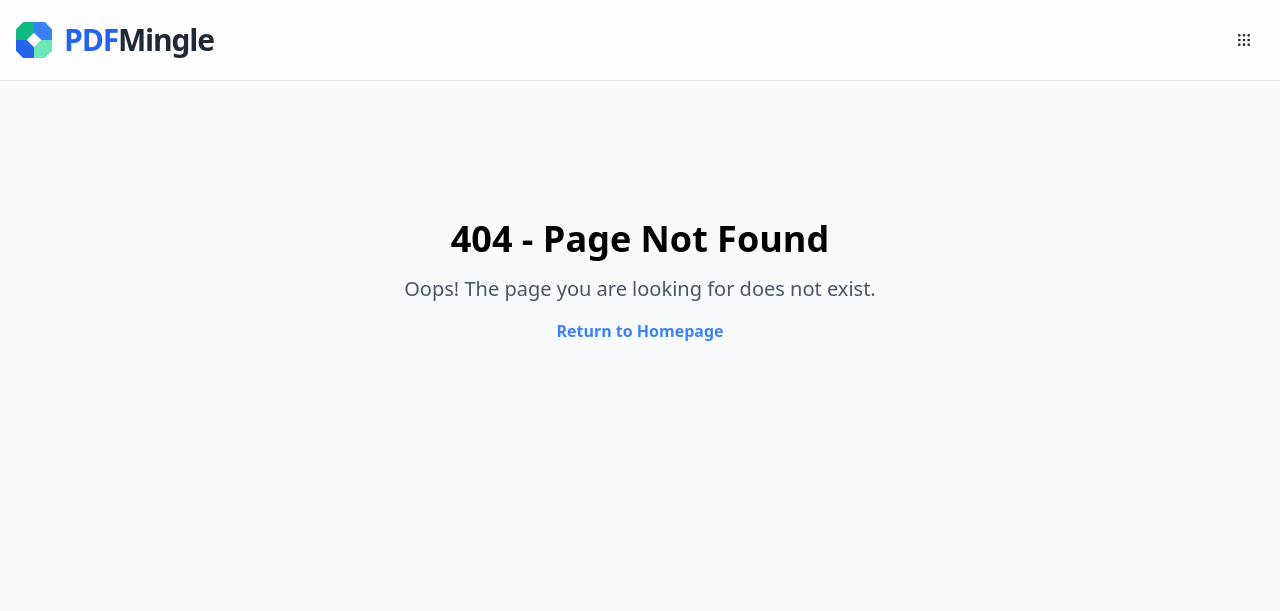
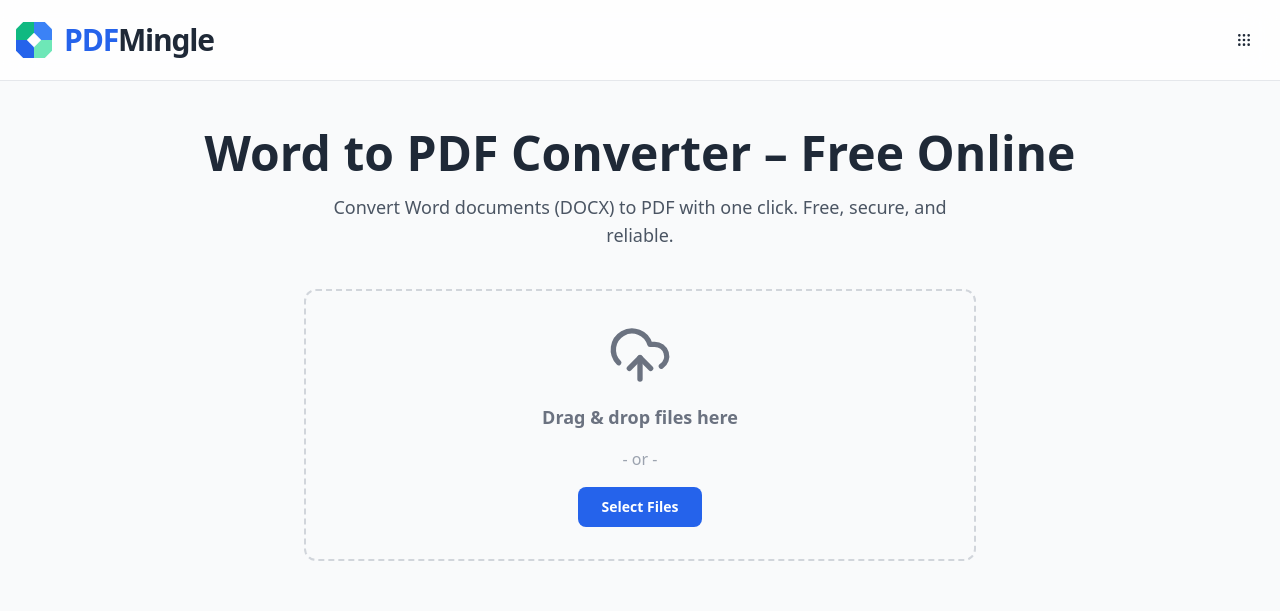
Before and after one commit to widhia-solanki/Pdfmingle, a Next.js app: page /word-to-pdf in a window 1280 px wide. Before the commit this address had no page. Shown: the top 611 px of the page. Built offline with nearby package versions, Linux system fonts and the light colour scheme.

Commit message:
Create word-to-pdf.tsx

```diff
--- /dev/null
+++ b/src/pages/word-to-pdf.tsx
@@ -0,0 +1,135 @@
+// src/pages/word-to-pdf.tsx
+
+import React, { useState, useCallback } from 'react';
+import { NextPage } from 'next';
+import { NextSeo } from 'next-seo';
+import { ToolUploader } from '@/components/ToolUploader';
+import { ToolProcessor } from '@/components/ToolProcessor';
+import { ToolDownloader } from '@/components/ToolDownloader';
+import { Button } from '@/components/ui/button';
+import { tools } from '@/constants/tools';
+import { useToast } from '@/hooks/use-toast';
+
+type Status = 'idle' | 'processing' | 'success' | 'error';
+
+const WordToPdfPage: NextPage = () => {
+  const tool = tools['word-to-pdf'];
+  const { toast } = useToast();
+
+  const [file, setFile] = useState<File | null>(null);
+  const [status, setStatus] = useState<Status>('idle');
+  const [error, setError] = useState<string | null>(null);
+  const [downloadUrl, setDownloadUrl] = useState<string>('');
+  const [processedFileName, setProcessedFileName] = useState('');
+
+  const handleFileSelected = (files: File[]) => {
+    if (files.length > 0) {
+      setFile(files[0]);
+    } else {
+      setFile(null);
+    }
+  };
+
+  const handleProcess = async () => {
+    if (!file) {
+      setError('Please select a Word document to convert.');
+      return;
+    }
+    setStatus('processing');
+    setError(null);
+
+    const formData = new FormData();
+    formData.append('file', file);
+
+    try {
+      const apiBaseUrl = process.env.NEXT_PUBLIC_API_URL || 'https://pdfmingle-backend.onrender.com';
+      const response = await fetch(`${apiBaseUrl}/word-to-pdf`, {
+        method: 'POST',
+        body: formData,
+      });
+
+      if (!response.ok) {
+        const errorData = await response.json();
+        throw new Error(errorData.error || 'A server error occurred.');
+      }
+
+      const blob = await response.blob();
+      const url = URL.createObjectURL(blob);
+      setDownloadUrl(url);
+      setProcessedFileName(`${file.name.replace(/\.[^/.]+$/, '')}.pdf`);
+      setStatus('success');
+      toast({ title: 'Success!', description: 'Your Word document has been converted to PDF.' });
+
+    } catch (err) {
+      const message = err instanceof Error ? err.message : 'An unknown error occurred.';
+      setError(`Conversion failed: ${message}`);
+      setStatus('error');
+      toast({ title: 'Error', description: message, variant: 'destructive' });
+    }
+  };
+
+  const handleStartOver = useCallback(() => {
+    if (downloadUrl) URL.revokeObjectURL(downloadUrl);
+    setFile(null);
+    setStatus('idle');
+    setError(null);
+    setDownloadUrl('');
+  }, [downloadUrl]);
+
+  const renderContent = () => {
+    switch (status) {
+      case 'processing':
+        return <ToolProcessor />;
+      case 'success':
+        return (
+          <ToolDownloader
+            downloadUrl={downloadUrl}
+            onStartOver={handleStartOver}
+            filename={processedFileName}
+          />
+        );
+      case 'error':
+         return (
+            <div className="text-center p-8">
+              <p className="text-red-500 font-semibold mb-4">{error}</p>
+              <Button onClick={handleStartOver} variant="outline">Try Again</Button>
+            </div>
+        );
+      case 'idle':
+      default:
+        return (
+          <ToolUploader
+            onFilesSelected={handleFileSelected}
+            acceptedFileTypes={{
+              'application/vnd.openxmlformats-officedocument.wordprocessingml.document': ['.docx'],
+              'application/msword': ['.doc']
+            }}
+            selectedFiles={file ? [file] : []}
+            isMultiFile={false}
+            error={error}
+            onProcess={handleProcess}
+            actionButtonText="Convert to PDF"
+          />
+        );
+    }
+  };
+
+  return (
+    <>
+      <NextSeo
+        title={tool.metaTitle}
+        description={tool.metaDescription}
+        canonical={`https://pdfmingle.net/${tool.value}`}
+      />
+      <main className="container mx-auto px-4 py-12 text-center">
+        <h1 className="text-4xl md:text-5xl font-bold text-gray-800">{tool.h1}</h1>
+        <p className="mt-4 max-w-2xl mx-auto text-lg text-gray-600">{tool.description}</p>
+        <div className="mt-10">
+          {renderContent()}
+        </div>
+      </main>
+    </>
+  );
+};
+
+export default WordToPdfPage;
```
